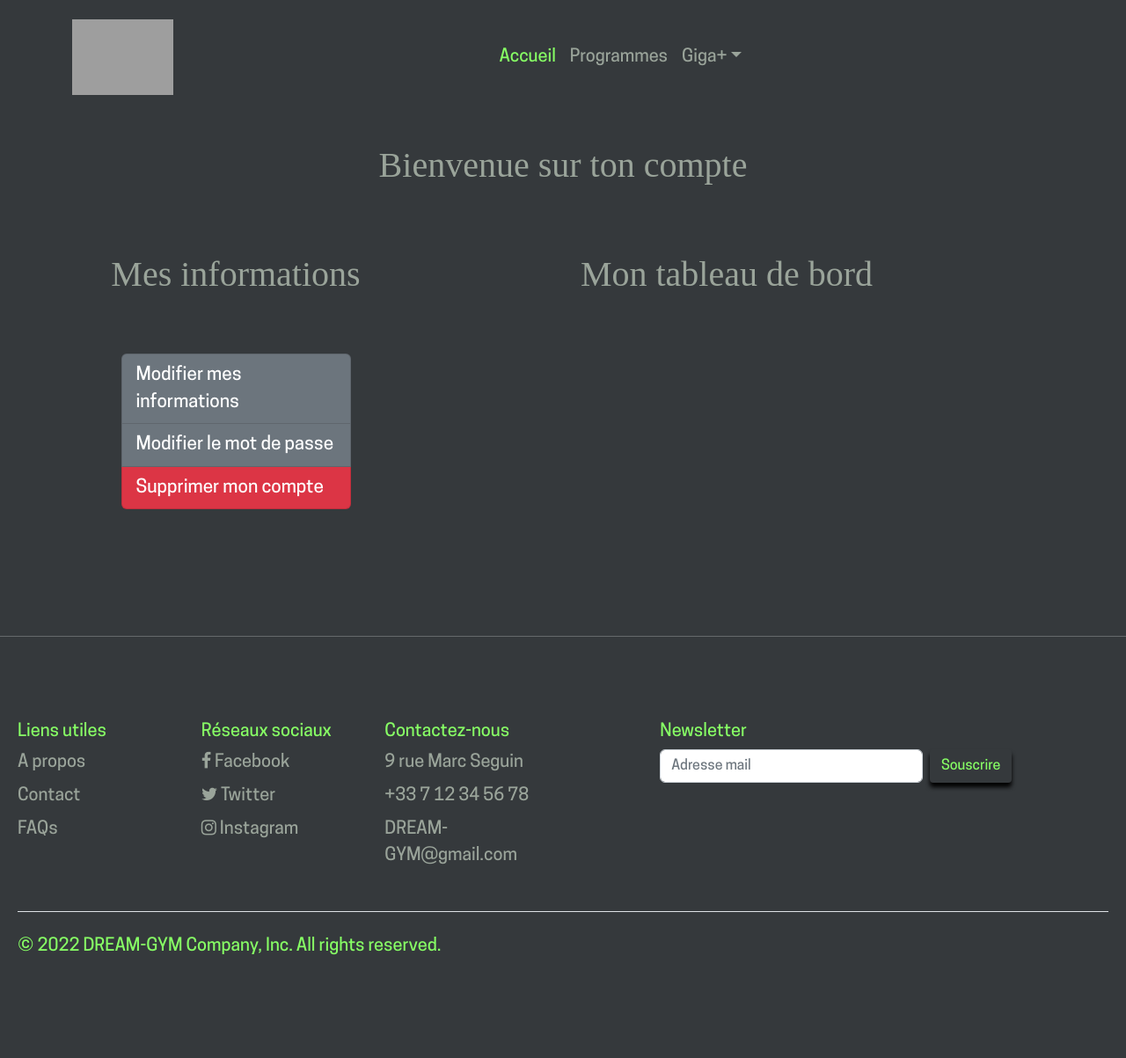
After one commit to EddyTerosier/FilRougeSymfonyTest, a Symfony app: template templates/user/account_user.html.twig in a window 1280 px wide. The commit adds this page. Shown: the whole page at 88% size. Run offline with Twig, Linux system fonts and the light colour scheme; the template is opened without the code that fills it, so the values that code supplies are empty; some libraries are stand-ins or nearby versions; grey boxes are pictures that could not be loaded.

Commit message:
Début de l'easyAdmin homemade

```diff
--- a/templates/partials/_header.html.twig
+++ b/templates/partials/_header.html.twig
@@ -15,7 +15,7 @@
                         <a class="nav-link dropdown-toggle" href="#" id="dropdownId" data-bs-toggle="dropdown" aria-haspopup="true" aria-expanded="false" >Giga+</a>
                         <div class="dropdown-menu" aria-labelledby="dropdownId">
 					{% if app.user %}
-					        <a href="{{ path("app_user", {id: app.user.id}) }}" class="dropdown-item">Mon compte <br><small>({{ app.user.firstname }})</small></a>
+					        <a href="{{ path("app_account", {id: app.user.id}) }}" class="dropdown-item">Mon compte <br><small>({{ app.user.firstname }})</small></a>
 							<a href="{{ path("app_logout") }}" class="dropdown-item">Déconnexion</a>
 					{% else %}
                             <a class="dropdown-item" id="4" href="{{path('app_registration')}}">Inscription</a>
--- /dev/null
+++ b/templates/partials/_side_barUser.html.twig
@@ -0,0 +1,16 @@
+<div class="container d-flex flex-column align-items-center col-md-4 my-5">
+    <h1>
+        Mes informations
+    </h1>
+    <div class="list-group my-5 w-75">
+        <a href="{{path('app_user', {id:app.user.id})}}" class="list-group-item list-group-item-action bg-secondary text-white">
+            Modifier mes informations
+        </a>
+        <a href="{{path('app_user_password', {id: app.user.id})}}" class="list-group-item list-group-item-action bg-secondary text-white">
+            Modifier le mot de passe
+        </a>
+        <a href="#" class="list-group-item text-white list-group-item-action bg-danger">
+            Supprimer mon compte
+        </a>
+    </div>
+</div>
--- /dev/null
+++ b/templates/user/account_user.html.twig
@@ -0,0 +1,20 @@
+{% extends 'base.html.twig' %}
+
+{% block title %}Mon compte - Dream-Gym{% endblock %}
+
+{% block body %}
+    <div class="container-connexion d-flex flex-column align-items-center">
+        <h1 class="mt-4">Bienvenue sur ton compte {{app.user.firstName}}</h1>
+        <div class="container d-flex col-md-12">
+        {% include 'partials/_side_barUser.html.twig' %}
+        <div class="col-md-8 my-5">
+        {% block dashboard %}
+           {% block title_dashboard %}
+                <h1>Mon tableau de bord<h1>
+           {% endblock %}
+        {% endblock %}
+        </div>
+    </div>
+        <hr class="border-light w-100 my-5">
+    </div>
+{% endblock %}
```
Also changed, not shown: src/Controller/UserController.php (+24 -0 lines), templates/user/edit.html.twig (line endings or trailing spaces).
